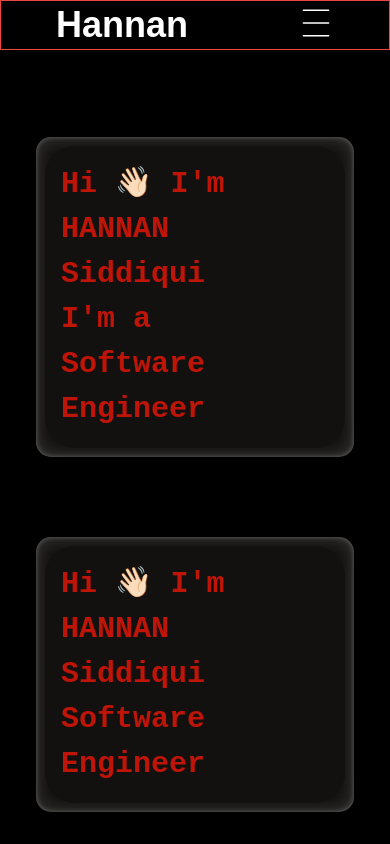
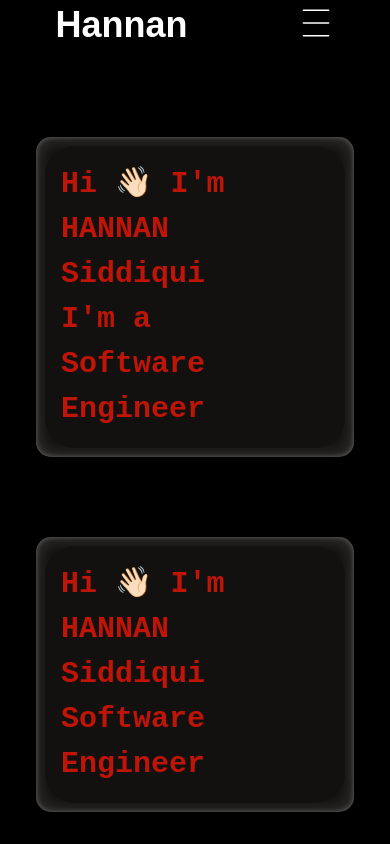
Before and after one commit to hannan-siddiqui/Portfolio_Website, a React (Create React App) app: page / in a window 390 px wide. Shown: the top 844 px of the page. Built offline with nearby package versions, Linux system fonts and the light colour scheme; a web font is replaced by a local one.

Commit message:
header fix

```diff
--- a/src/Header.jsx
+++ b/src/Header.jsx
@@ -40,7 +40,7 @@ const Header = ({
 
           {/* toggle button */}
 
-          <div className="lg:hidden md:hidden  flex items-center justify-center border border-red-500 h-[50px]  w-screen bg-black ">
+          <div className="lg:hidden md:hidden  flex items-center justify-center  h-[50px]  w-screen bg-black ">
 
 
             <button
```
